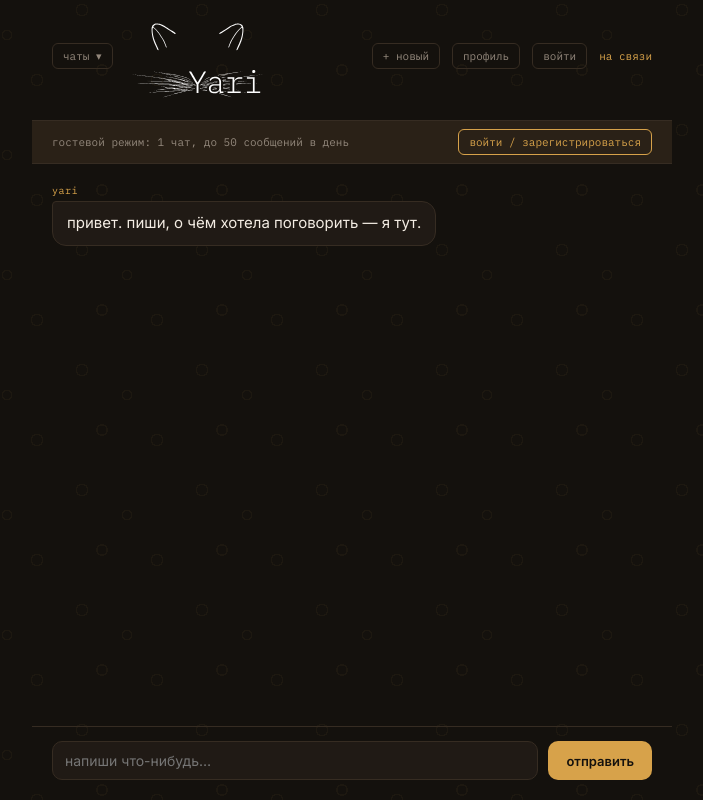
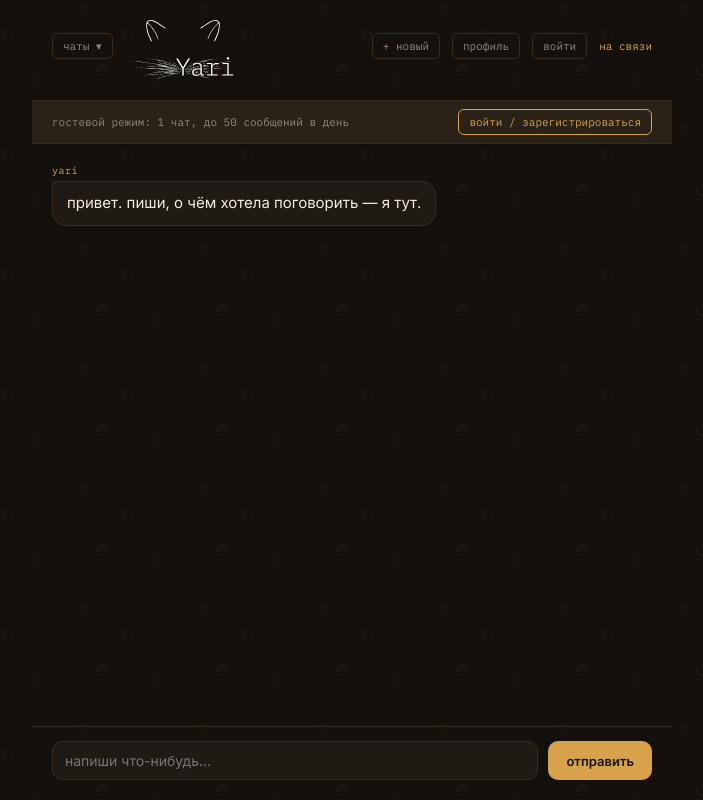
Before and after one commit to ansar55mebel-lgtm/yari-ai, a website: page docs/index.html in a window 1280 px wide. Shown: the whole page, without its empty margins (288-991 px from the left). Drawn offline with Linux system fonts and the light colour scheme.

Commit message:
Update index.html

```diff
--- a/docs/index.html
+++ b/docs/index.html
@@ -14,7 +14,7 @@
       <div class="header-left">
         <button class="chats-toggle" id="chatsToggle">чаты ▾</button>
         <div class="header-name-group">
-          <img class="brand-logo" src="yari-logo-white.svg" alt="Yari" style="height:100px; width:auto; display:block;" />
+          <img class="brand-logo" src="yari-logo-white.svg" alt="Yari" style="height:80px; width:auto; display:block;" />
         </div>
       </div>
       <div class="header-right">
```
